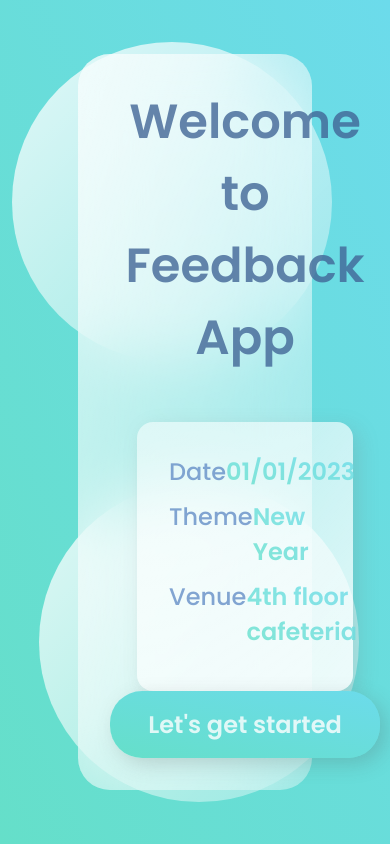
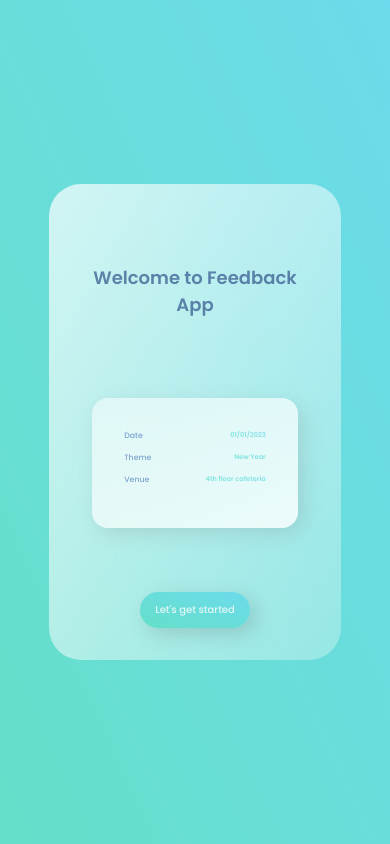
Before and after one commit to abhilasah/feedback-app, a React (Vite) app: page / in a window 390 px wide. Built offline with nearby package versions, Linux system fonts and the light colour scheme.

Commit message:
landing page responsiveness

```diff
--- a/src/index.css
+++ b/src/index.css
@@ -9,7 +9,7 @@
 h1 {
     color: #426696;
     font-weight: 600;
-    font-size: 3rem;
+    /* font-size: 3rem; */
     opacity: 0.8;
 }
 h2,
@@ -36,8 +36,7 @@
 
 .glass {
     background: white;
-    min-height: 80vh;
-    width: 60%;
+    width: 75%;
     background: linear-gradient(
         to right bottom,
         rgba(255, 255, 255, 0.7),
@@ -48,7 +47,14 @@
     backdrop-filter: blur(2rem);
     display: flex;
 }
-.circle1,
+
+@media screen and (min-width: 480px) {
+    .glass {
+        width: 60%;
+    }
+}
+
+/* .circle1,
 .circle2 {
     background: white;
     background: linear-gradient(
@@ -69,71 +75,54 @@
 .circle2 {
     bottom: 5%;
     left: 10%;
-}
-.dashboard {
-    flex: 1;
-    display: flex;
-    flex-direction: column;
-    align-items: center;
-    justify-content: space-evenly;
-    text-align: center;
-    background: linear-gradient(
-        to right bottom,
-        rgba(255, 255, 255, 0.7),
-        rgba(255, 255, 255, 0.3)
-    );
-    border-radius: 2rem;
-}
-.link {
-    display: flex;
-    margin: 2rem 0rem;
-    padding: 1rem 5rem;
-    align-items: center;
-}
-.link h2 {
-    padding: 0rem 2rem;
-}
+} */
 
 .games {
     flex: 2;
     display: flex;
     flex-direction: column;
     align-items: center;
+    width: 100%;
 }
 
 .pro {
     background: linear-gradient(to right top, #65dfc9, #6cdbeb);
-    border-radius: 2rem;
+    border-radius: 30px;
     color: white;
-    padding: 1rem;
+    padding: 10px 15px;
     position: relative;
-    width: 270px;
     box-shadow: 6px 6px 20px rgba(75, 75, 75, 0.212);
     cursor: pointer;
+    margin-top: 2rem;
 }
 
 .pro h2 {
     color: white;
-    font-weight: 600;
+    font-weight: 500;
     text-align: center;
+    font-size: 24px;
+}
+
+@media screen and (max-width: 480px) {
+    .pro h2 {
+        font-size: 10px;
+    }
 }
 
 /* GAMES */
 .status {
-    margin-bottom: 3rem;
+    margin: 3rem 0rem;
     text-align: center;
 }
 
-.status input {
-    background: linear-gradient(
-        to right bottom,
-        rgba(255, 255, 255, 0.7),
-        rgba(255, 255, 255, 0.3)
-    );
-    border: none;
-    width: 50%;
-    padding: 0.5rem;
-    border-radius: 2rem;
+.status h1 {
+    font-size: 3vw;
+}
+
+@media screen and (max-width: 480px) {
+    .status h1 {
+        font-size: 18px;
+    }
 }
 
 .games {
@@ -141,10 +130,6 @@
     display: flex;
     flex-direction: column;
     justify-content: space-evenly;
-}
-
-.cards {
-    width: 80%;
 }
 
 .card {
@@ -159,6 +144,14 @@
     padding: 2rem;
     box-shadow: 6px 6px 20px rgba(122, 122, 122, 0.212);
     justify-content: space-between;
+    margin: 2rem 0rem;
+    width: 90%;
+}
+
+@media screen and (min-width: 480px) {
+    .card {
+        width: 80%;
+    }
 }
 
 .cardContainer {
@@ -180,27 +173,14 @@
     box-shadow: 6px 6px 20px rgba(122, 122, 122, 0.212);
     justify-content: space-between;
 }
-
-.progress {
-    background: linear-gradient(to right top, #65dfc9, #6cdbeb);
-    width: 100%;
-    height: 25%;
-    border-radius: 1rem;
-    position: relative;
-    overflow: hidden;
-}
-.progress::after {
-    content: '';
-    width: 100%;
-    height: 100%;
-    background: rgb(236, 236, 236);
-    position: absolute;
-    left: 60%;
-}
 .card-info {
     display: flex;
     flex-direction: column;
     justify-content: space-between;
+}
+
+.card-info h2 {
+    font-size: 2vw;
 }
 
 .percentage {
@@ -208,6 +188,7 @@
     background: linear-gradient(to right top, #65dfc9, #6cdbeb);
     -webkit-background-clip: text;
     -webkit-text-fill-color: transparent;
+    font-size: 1.7vw;
 }
 
 .question-container {
--- a/src/pages/home/Home.tsx
+++ b/src/pages/home/Home.tsx
@@ -5,7 +5,6 @@
                 <div className="status">
                     <h1>Welcome to Feedback App</h1>
                 </div>
-                <div className="cards">
                 <div className="card">
                     <div className="cardContainer">
                         <div className="card-info">
@@ -26,7 +25,6 @@
                         <h2 className="percentage">4th floor cafeteria</h2>
                     </div>
                 </div>
-                </div>
                 <div className="pro">
                     <h2>Let's get started</h2>
                 </div>
```
Also changed, not shown: 1 other file (tests, documents, lock files or other folders). Lines whose indentation alone changed are shown as unchanged.
